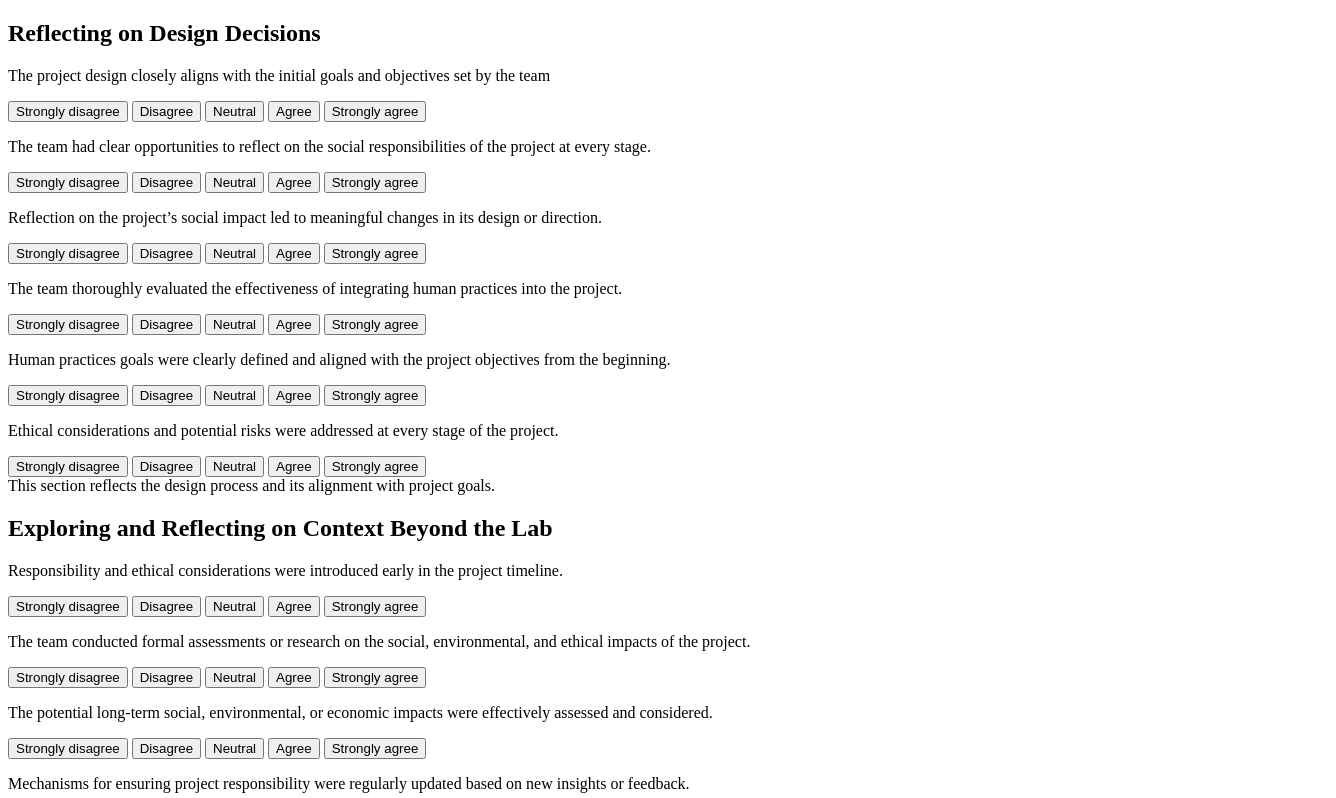
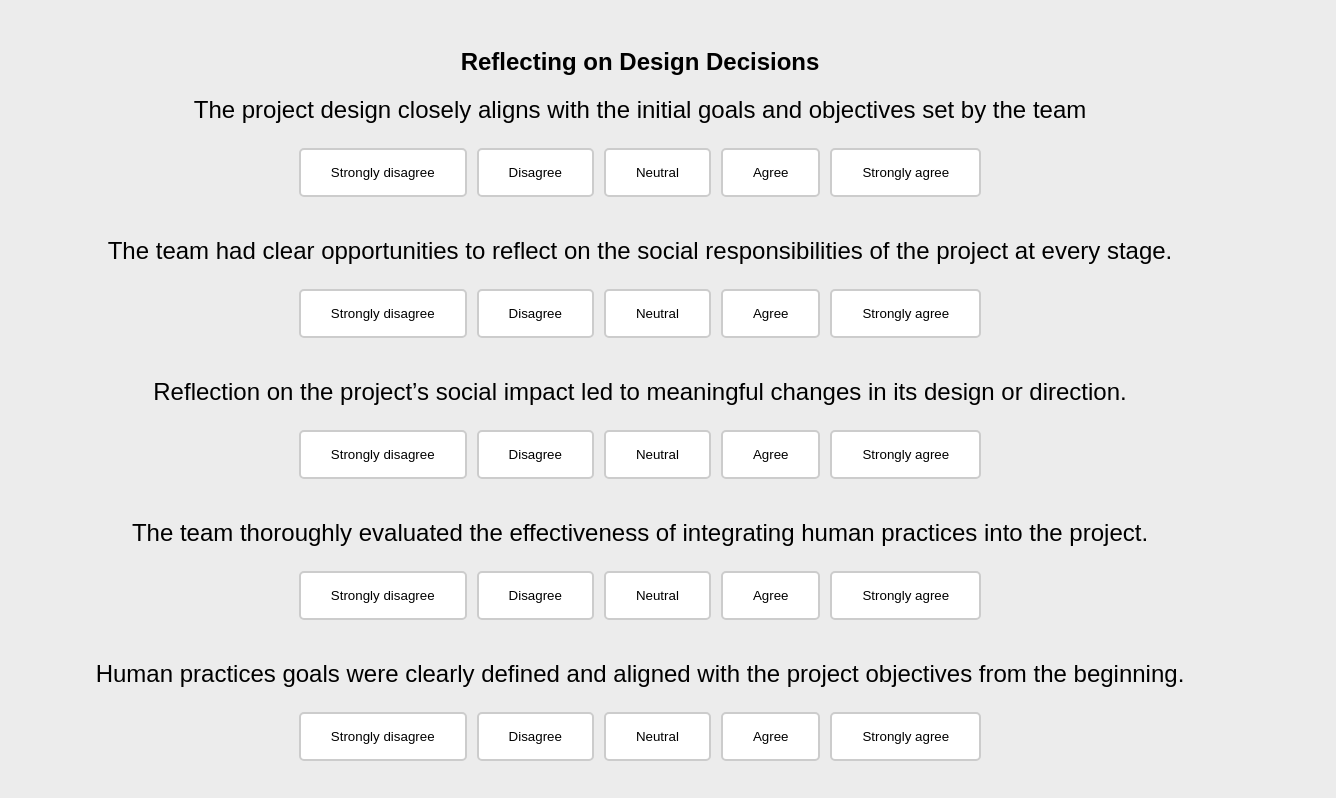
Before and after one commit to Casper-Feehily/iGEM-HackAthon, a plain HTML site: page index.html in a window 1280 px wide. Shown: the top 798 px of the page, 1336 px wide, since content can reach past the window. Drawn offline with nearby package versions, Linux system fonts and the light colour scheme.

Commit message:
Put styles back

```diff
--- a/index.html
+++ b/index.html
@@ -251,35 +251,35 @@
                     <p class="question" x-text="question.text"></p>
                     <div class="buttons">
                         <button
-                                class="btn.strongly-disagree"
+                                class="btn strongly-disagree"
                                 x-bind:class="question.answer === -1 ? 'active' : ''"
                                 @click="setAnswer(section, question, -1)"
                         >
                             Strongly disagree
                         </button>
                         <button
-                                class="btn.disagree"
+                                class="btn disagree"
                                 x-bind:class="question.answer === -0.5 ? 'active' : ''"
                                 @click="setAnswer(section, question, -0.5)"
                         >
                             Disagree
                         </button>
                         <button
-                                class="btn.neutral"
+                                class="btn neutral"
                                 x-bind:class="question.answer === 0 ? 'active' : ''"
                                 @click="setAnswer(section, question, 0)"
                         >
                             Neutral
                         </button>
                         <button
-                                class="btn.agree"
+                                class="btn agree"
                                 x-bind:class="question.answer === 0.5 ? 'active' : ''"
                                 @click="setAnswer(section, question, 0.5)"
                         >
                             Agree
                         </button>
                         <button
-                                class="btn.strongly-agree"
+                                class="btn strongly-agree"
                                 x-bind:class="question.answer === 1 ? 'active' : ''"
                                 @click="setAnswer(section, question, 1)"
                         >
--- a/styles.css
+++ b/styles.css
@@ -1,3 +1,77 @@
+body {
+	font-family: Arial, sans-serif;
+	display: flex;
+	justify-content: center;
+	align-items: center;
+	height: auto;
+	background-color: #ebebebee;
+	padding-top: 20px;
+}
+.container {
+	text-align: center;
+	display: flex;
+	flex-direction: column;
+	margin-bottom: 100px;
+}
+.question {
+	font-size: 1.5em;
+	margin-top: 20px;
+}
+.question-group {
+	margin-bottom: 40px;
+}
+.buttons {
+	display: flex;
+	justify-content: center;
+	gap: 10px;
+}
+.btn {
+	padding: 15px 30px;
+	border: 2px solid #ccc;
+	border-radius: 5px;
+	background-color: #fff;
+	cursor: pointer;
+	transition: all 0.3s ease;
+}
+.btn:hover {
+	border-color: #888;
+}
+/* Styling for active buttons */
+.btn.active {
+	background-color: #4CAF50;
+	color: white;
+	border-color: #4CAF50;
+}
+
+/* Ensure only one button in the same group can be active */
+.buttons .btn.active ~ .btn.active {
+	background-color: #fff;
+	color: black;
+	border-color: #ccc;
+}
+.section-container {
+	display: flex;
+	flex-direction: column;
+	margin-bottom: 40px;
+}
+.chart-text-container {
+	display: flex;
+	gap: 20px;
+	margin-top: 20px;
+}
+.chart-container {
+	flex: 0 0 60%; /* Takes 60% of the width */
+}
+.text-box {
+	flex: 0 0 40%; /* Takes 40% of the width */
+	padding: 20px;
+	background-color: #fff;
+	border: 2px solid #ccc;
+	border-radius: 8px;
+	box-shadow: 0px 0px 10px rgba(0, 0, 0, 0.1);
+	font-size: 16px;
+}
+
 /* 设置 Strongly disagree 按钮的初始状态为白色 */
 .btn.strongly-disagree {
 	background-color: #fff;
```
